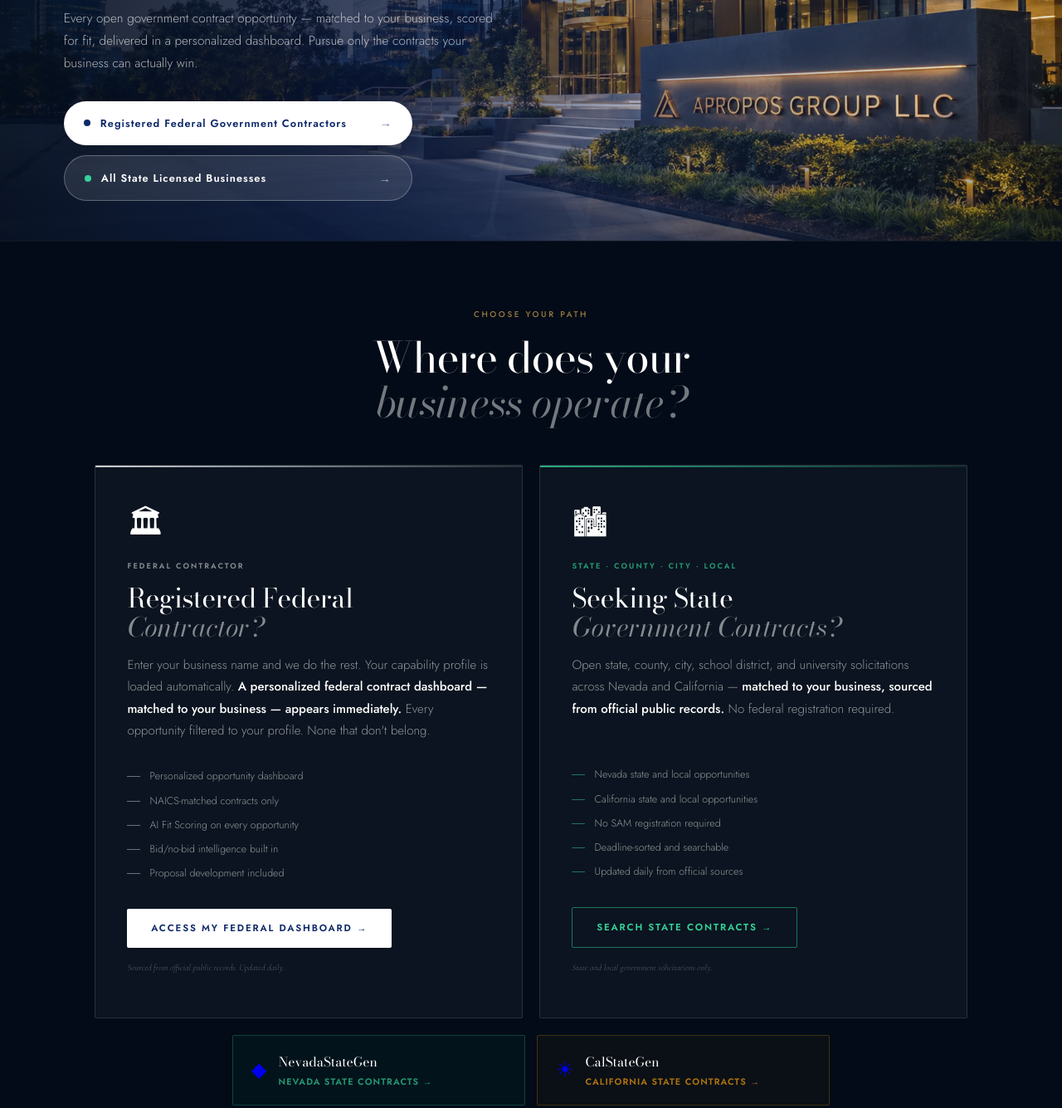
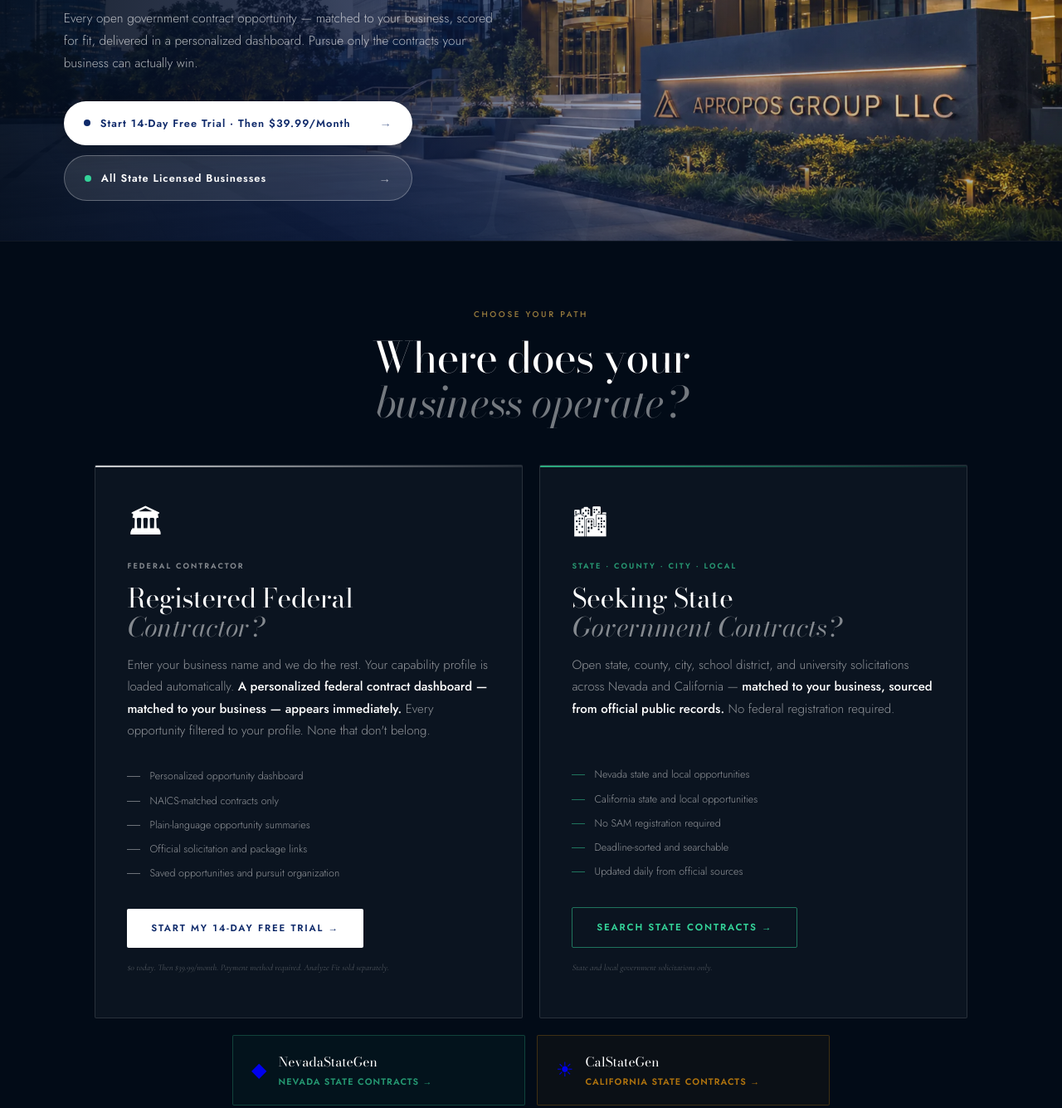
Before and after one commit to Aproposchpt2/RFCP-V2, a website: page index.html in a window 1280 px wide. Shown: the part 520-1855 px from the top of the page at 83% size. Drawn offline with nearby package versions, Linux system fonts and the light colour scheme.

Commit message:
Route RFCP trial CTAs to purchase offer

```diff
--- a/index.html
+++ b/index.html
@@ -247,9 +247,9 @@ footer span{color:rgba(255,255,255,.45)}
         Every open government contract opportunity — matched to your business, scored for fit, delivered in a personalized dashboard. Pursue only the contracts your business can actually win.
       </p>
       <div class="hero-ctas">
-        <a href="/onboarding" class="hero-cta-pill hero-cta-primary">
+        <a href="/offer" class="hero-cta-pill hero-cta-primary">
           <span class="hcp-dot"></span>
-          Registered Federal Government Contractors
+          Start 14-Day Free Trial · Then $39.99/Month
           <span class="hcp-arrow">→</span>
         </a>
         <a href="#state-options" class="hero-cta-pill hero-cta-secondary" id="stateHeroCta">
@@ -286,12 +286,12 @@ footer span{color:rgba(255,255,255,.45)}
         <div class="path-features">
           <div class="path-feat">Personalized opportunity dashboard</div>
           <div class="path-feat">NAICS-matched contracts only</div>
-          <div class="path-feat">AI Fit Scoring on every opportunity</div>
-          <div class="path-feat">Bid/no-bid intelligence built in</div>
-          <div class="path-feat">Proposal development included</div>
+          <div class="path-feat">Plain-language opportunity summaries</div>
+          <div class="path-feat">Official solicitation and package links</div>
+          <div class="path-feat">Saved opportunities and pursuit organization</div>
         </div>
-        <a href="/onboarding" class="path-btn federal-btn">Access My Federal Dashboard →</a>
-        <div class="path-note">Sourced from official public records. Updated daily.</div>
+        <a href="/offer" class="path-btn federal-btn">Start My 14-Day Free Trial →</a>
+        <div class="path-note">$0 today. Then $39.99/month. Payment method required. Analyze Fit sold separately.</div>
       </div>
 
       <!-- STATE PATH -->
@@ -402,7 +402,9 @@ if(stateBtn) stateBtn.addEventListener('click', scrollToState);
     if(!link||typeof window.gtag!=='function')return;
     var href=link.getAttribute('href')||'';
     var text=(link.textContent||'').trim().replace(/\\s+/g,' ').slice(0,100);
-    if(href.indexOf('/onboarding')===0){
+    if(href.indexOf('/offer')===0){
+      gtag('event','begin_checkout',{currency:'USD',value:39.99,items:[{item_id:'rfcp-membership',item_name:'RFCP Membership',price:39.99,quantity:1}]});
+    }else if(href.indexOf('/onboarding')===0){
       gtag('event','contact_intent',{intent:'federal_dashboard_access',link_text:text,source_page:location.pathname,transport_type:'beacon'});
     }else if(/nevadastategen|calstategen/i.test(href)){
       gtag('event','select_content',{content_type:'state_contract_platform',item_id:/nevada/i.test(href)?'nevada':'california',link_url:href,transport_type:'beacon'});
```
